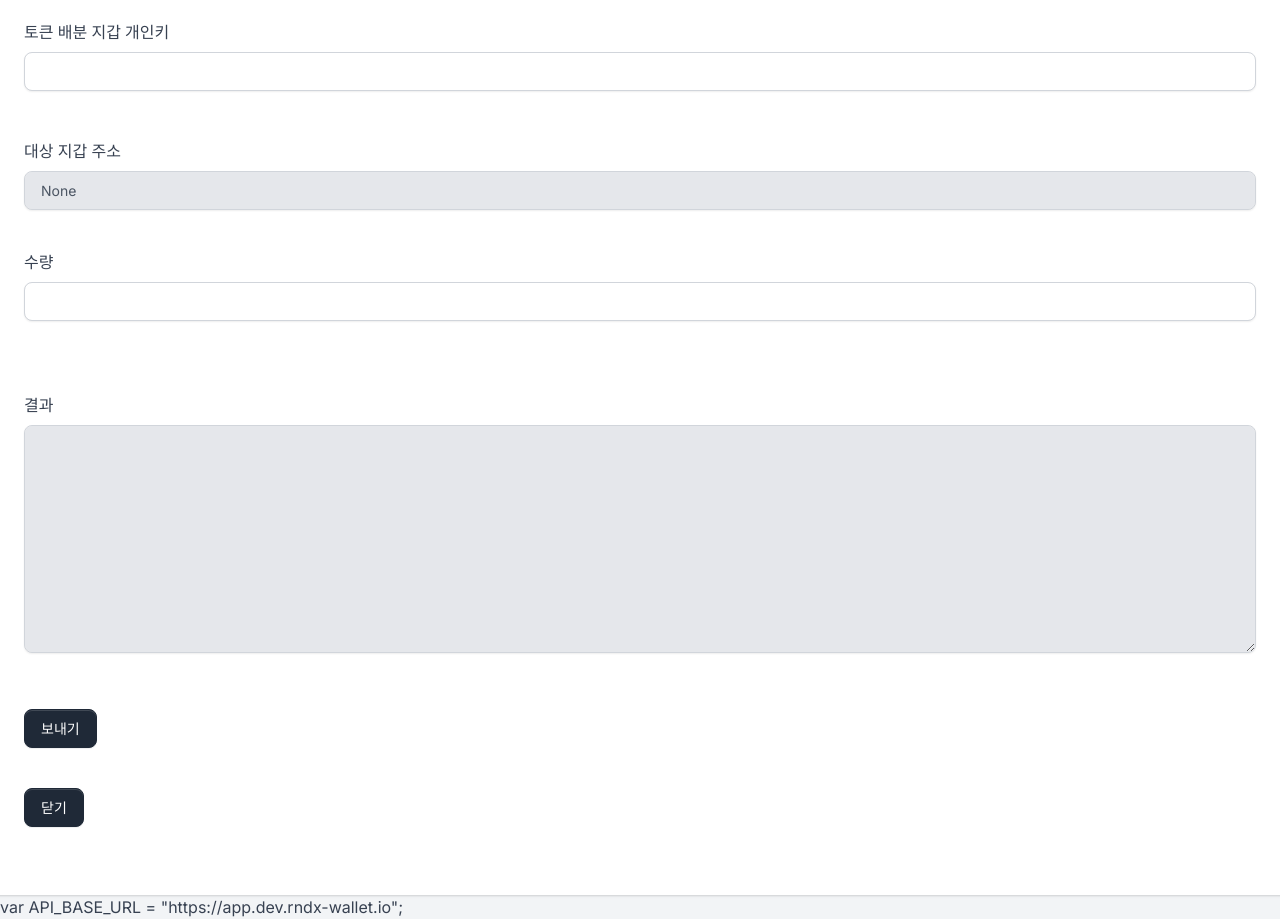
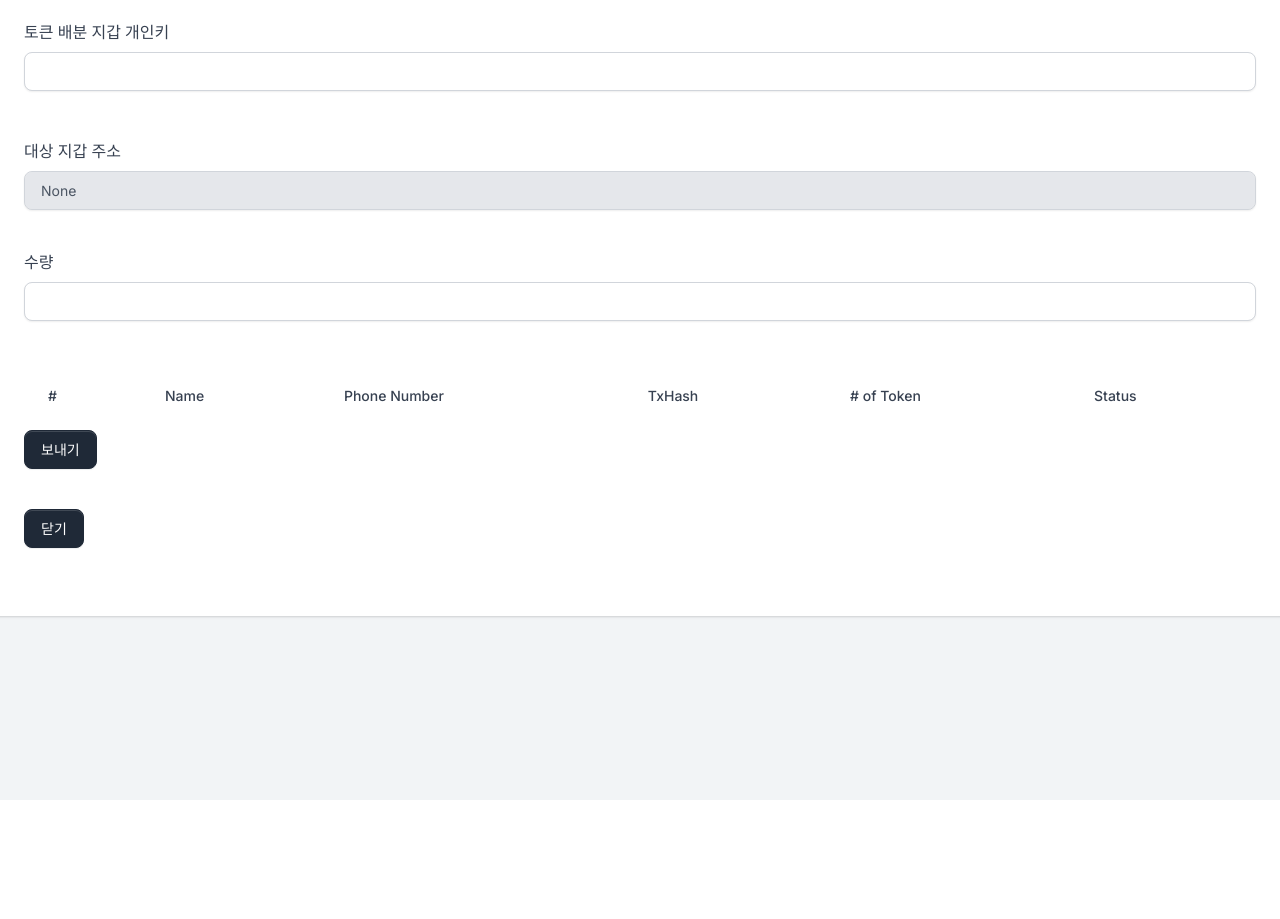
Before and after one commit to devrndx/admin-dashboard, a Flask app: page /popupTokenTransfer in a window 1280 px wide. After the commit the page ends 800 px from the top, so only its background shows below. Run offline with Flask 2, Linux system fonts and the light colour scheme; lists and menus that the app fills with data are empty; some libraries are stand-ins or nearby versions.

Commit message:
update result table

```diff
--- a/apps/templates/popup/popup-token-transfer.html
+++ b/apps/templates/popup/popup-token-transfer.html
@@ -37,18 +37,22 @@ endblock %}
         </div>
       </div>
 
-      <div class="row mb-4">
-        <div class="my-4">
-          <label for="textarea">결과</label>
-          <textarea
-            class="form-control"
-            placeholder=""
-            id="textarea"
-            rows="10"
-            disabled
-          ></textarea>
-        </div>
-      </div>
+      <div class="table-responsive">
+        <table class="table table-centered table-nowrap mb-0 rounded"
+               id="sendStateTable">
+            <tr>
+                <th class="border-0 rounded-start">#</th>
+                <th class="border-0">Name</th>
+                <th class="border-0">Phone Number</th>
+                <th class="border-0">TxHash</th>
+                <th class="border-0"># of Token</th>
+                <th class="border-0 rounded-end">Status</th>
+            </tr>
+            <tbody>
+                <!-- Item -->
+            </tbody>
+        </table>
+    </div>
 
       <div class="row mb-4">
         <div class="mb-4">
@@ -78,10 +82,39 @@ endblock %}
 
 <!-- Specific Page JS goes HERE  -->
 {% block javascripts %}
-var API_BASE_URL = "{{api_base_url}}";
 
 <script src="https://cdnjs.cloudflare.com/ajax/libs/axios/0.19.2/axios.min.js"></script>
+<script src="https://cdnjs.cloudflare.com/ajax/libs/socket.io/2.1.1/socket.io.js"></script>
+
 <script>
+  var API_BASE_URL = "{{api_base_url}}";
+  var socket = io.connect(API_BASE_URL, {
+    path: "/wallet/socket.io",
+  transports: ["websocket"],
+  });
+  socket.on("TxStateChanged", async function (data) {
+    console.log(data);
+    let addr = data.split(":")[2];
+    let txHash = data.split(":")[1];
+    let status = data.split(":")[0];
+    let res = data.split(":")[3];
+
+    let trEl = document.getElementById(addr);
+    let cells = trEl.cells;
+
+    cells[3].innerText = txHash;
+    cells[5].innerText = status;
+
+    if (status === 'Done') {
+      await axios.get(API_BASE_URL + "/users/updatebalance",
+          { params : { addr: addr }
+        })
+        .catch((error) => {
+          console.log(error);
+        });
+    }
+  }
+
   function transferToken(fromAddr, toAddr, amount, name, phoneNum) {
     if (fromAddr === "") {
       alert("주소를 입력하세요.");
@@ -93,6 +126,8 @@ var API_BASE_URL = "{{api_base_url}}";
       return;
     }
 
+    genInfoRow(name, phoneNum, toAddr, "-", amount, "Created");
+
     let res = axios.post(API_BASE_URL + "/wallet/transferAdmin", {
       pk: fromAddr,
       toAddr: toAddr,
@@ -101,5 +136,25 @@ var API_BASE_URL = "{{api_base_url}}";
       phoneNum: phoneNum,
     });
   }
+
+  function genInfoRow(name, phoneNum, addr, txHash, amt, status) {
+    let tableEl = document.getElementById("sendStateTable");
+    let rowIdx = tableEl.rows.length;
+    let tr = tableEl.insertRow(rowIdx);
+    tr.id = addr;
+
+    let tdGen = (tr, value) => {
+      let tdEl = tr.insertCell(-1);
+      tdEl.innerText = value;
+      return;
+    };
+
+    tdGen(tr, rowIdx);
+    tdGen(tr, name);
+    tdGen(tr, phoneNum);
+    tdGen(tr, txHash);
+    tdGen(tr, amt);
+    tdGen(tr, status);
+  }
 </script>
 {% endblock javascripts %}
```
